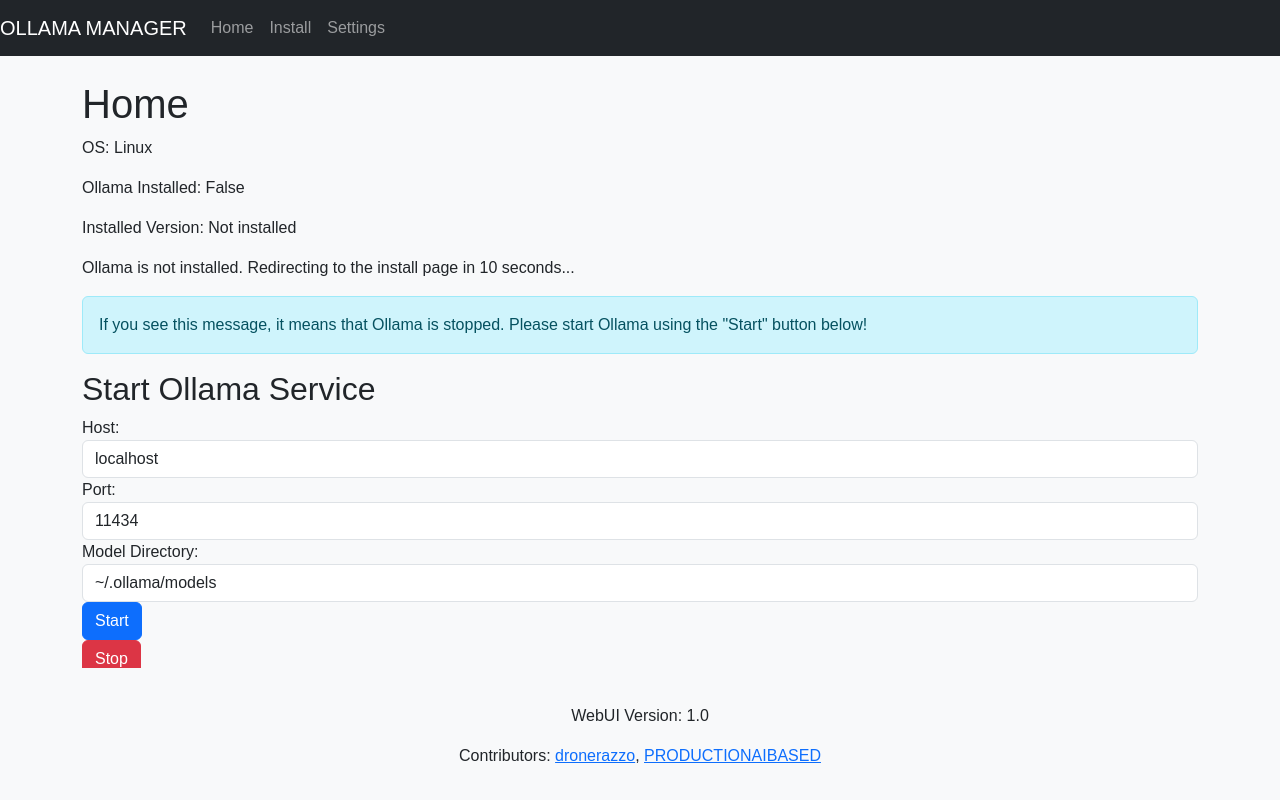
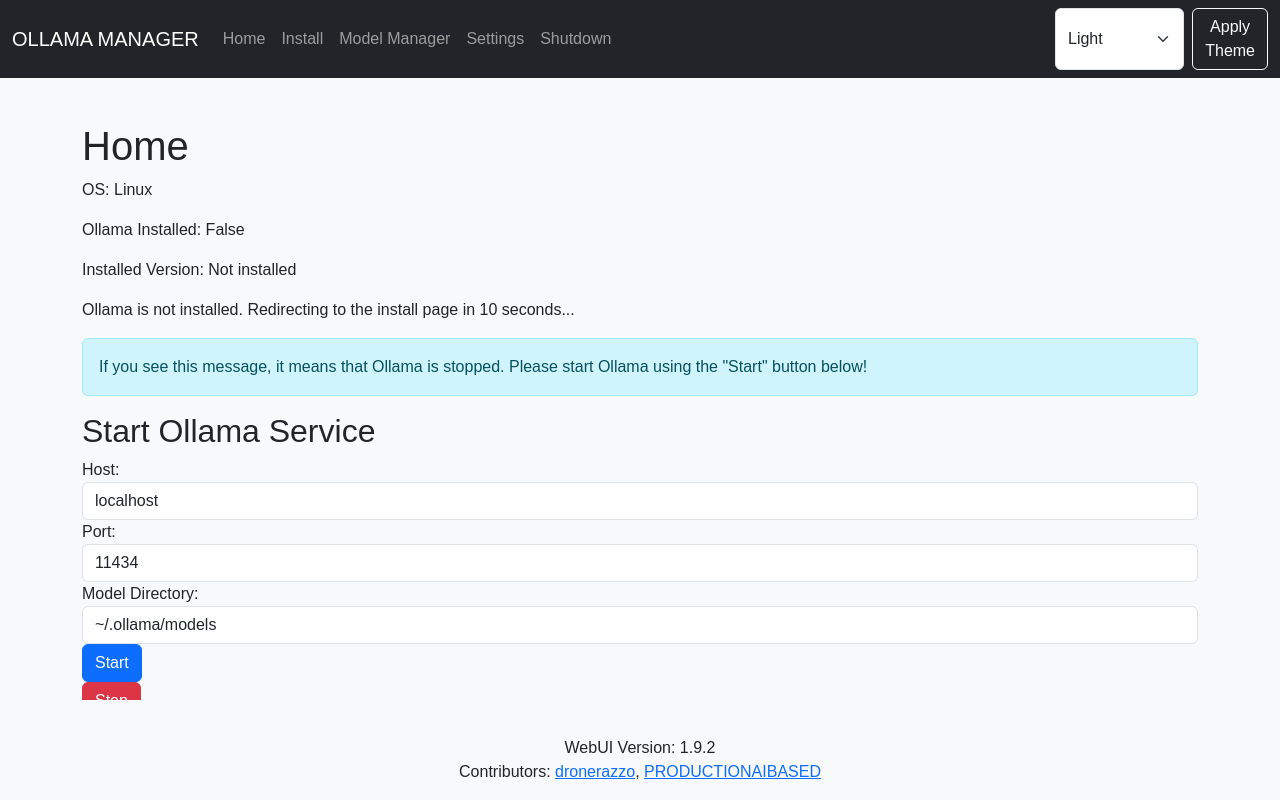
Before and after one commit to FOUNDATION-AI-BASED/OLLAMA-MANAGER, a Flask app: page / in a window 1280 px wide. Run offline with Flask 2, Linux system fonts and the light colour scheme; some libraries are stand-ins or nearby versions.

Commit message:
Update base.html

```diff
--- a/templates/base.html
+++ b/templates/base.html
@@ -1,17 +1,22 @@
 <!DOCTYPE html>
-<html lang="en">
+<html lang="en" data-theme="{{ session.get('theme', 'light') }}">
 <head>
     <meta charset="UTF-8">
     <meta name="viewport" content="width=device-width, initial-scale=1.0">
     <title>OLLAMA MANAGER</title>
     <link rel="stylesheet" href="{{ url_for('static', filename='css/bootstrap.min.css') }}">
     <link rel="stylesheet" href="{{ url_for('static', filename='style.css') }}">
+    <link id="theme-style" rel="stylesheet" href="{{ url_for('static', filename='css/themes/' + session.get('theme', 'light') + '.css') }}">
 </head>
-<body>
+<body class="d-flex flex-column min-vh-100">
     <nav class="navbar navbar-expand-lg navbar-dark bg-dark">
+        <div class="container-fluid">
             <a class="navbar-brand" href="#">OLLAMA MANAGER</a>
-        <div class="collapse navbar-collapse">
-            <ul class="navbar-nav mr-auto">
+            <button class="navbar-toggler" type="button" data-bs-toggle="collapse" data-bs-target="#navbarNav">
+                <span class="navbar-toggler-icon"></span>
+            </button>
+            <div class="collapse navbar-collapse" id="navbarNav">
+                <ul class="navbar-nav">
                     <li class="nav-item">
                         <a class="nav-link" href="{{ url_for('home') }}">Home</a>
                     </li>
@@ -19,13 +24,31 @@
                         <a class="nav-link" href="{{ url_for('install') }}">Install</a>
                     </li>
                     <li class="nav-item">
+                        <a class="nav-link" href="{{ url_for('model_manager') }}">Model Manager</a>
+                    </li>
+                    <li class="nav-item">
                         <a class="nav-link" href="{{ url_for('settings') }}">Settings</a>
                     </li>
+                    <li class="nav-item">
+                        <a class="nav-link" href="{{ url_for('shutdown') }}">Shutdown</a>
+                    </li>
                 </ul>
+                <form class="d-flex ms-auto" id="themeForm">
+                    <select class="form-select me-2" id="themeSelect" name="theme">
+                        <option value="light" {% if session.get('theme') == 'light' %}selected{% endif %}>Light</option>
+                        <option value="dark" {% if session.get('theme') == 'dark' %}selected{% endif %}>Dark</option>
+                        <option value="blue" {% if session.get('theme') == 'blue' %}selected{% endif %}>Blue</option>
+                    </select>
+                    <button type="submit" class="btn btn-outline-light">Apply Theme</button>
+                </form>
+            </div>
         </div>
     </nav>
-    <div class="container mt-4">
+
+    <div class="main-content flex-grow-1">
+        <div class="container mt-4 mb-5">
             <!-- Flash messages -->
+            <div class="flash-messages">
                 {% with messages = get_flashed_messages(with_categories=true) %}
                     {% if messages %}
                         {% for category, message in messages %}
@@ -36,14 +59,35 @@
                         {% endfor %}
                     {% endif %}
                 {% endwith %}
+            </div>
             {% block content %}{% endblock %}
         </div>
-    <footer class="footer mt-4 py-3 bg-light">
+    </div>
+
+    <footer class="footer mt-auto py-3 bg-light">
         <div class="container">
-            <p>WebUI Version: 1.0</p>
-            <p>Contributors: <a href="https://github.com/dronerazzo" target="_blank">dronerazzo</a>, <a href="https://github.com/FOUNDATION-AI-BASED" target="_blank">PRODUCTIONAIBASED</a></p>
+            <p class="mb-0">WebUI Version: 1.9.2</p>
+            <p class="mb-0">Contributors: <a href="https://github.com/dronerazzo" target="_blank">dronerazzo</a>, <a href="https://github.com/FOUNDATION-AI-BASED" target="_blank">PRODUCTIONAIBASED</a></p>
         </div>
     </footer>
+
     <script src="{{ url_for('static', filename='js/bootstrap.bundle.min.js') }}"></script>
+    <script>
+        document.getElementById('themeForm').addEventListener('submit', function(e) {
+            e.preventDefault();
+            const theme = document.getElementById('themeSelect').value;
+            fetch("{{ url_for('set_theme') }}", {
+                method: 'POST',
+                headers: {
+                    'Content-Type': 'application/x-www-form-urlencoded',
+                },
+                body: `theme=${encodeURIComponent(theme)}`
+            }).then(response => response.json()).then(data => {
+                if (data.success) {
+                    window.location.reload();
+                }
+            });
+        });
+    </script>
 </body>
 </html>
```
Lines whose indentation alone changed are shown as unchanged.
